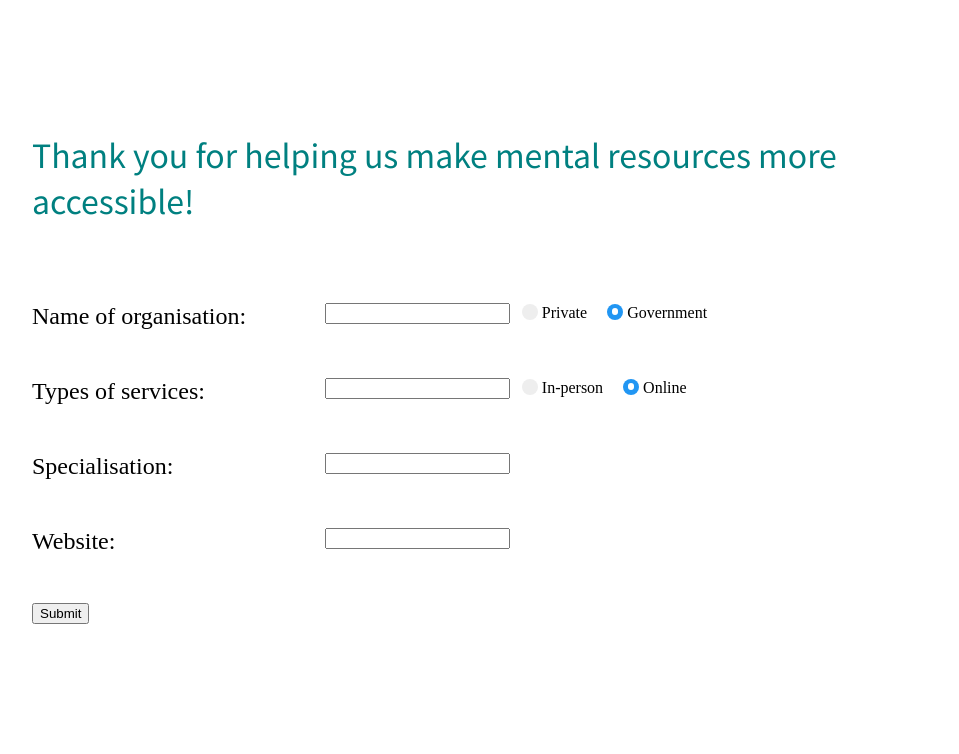
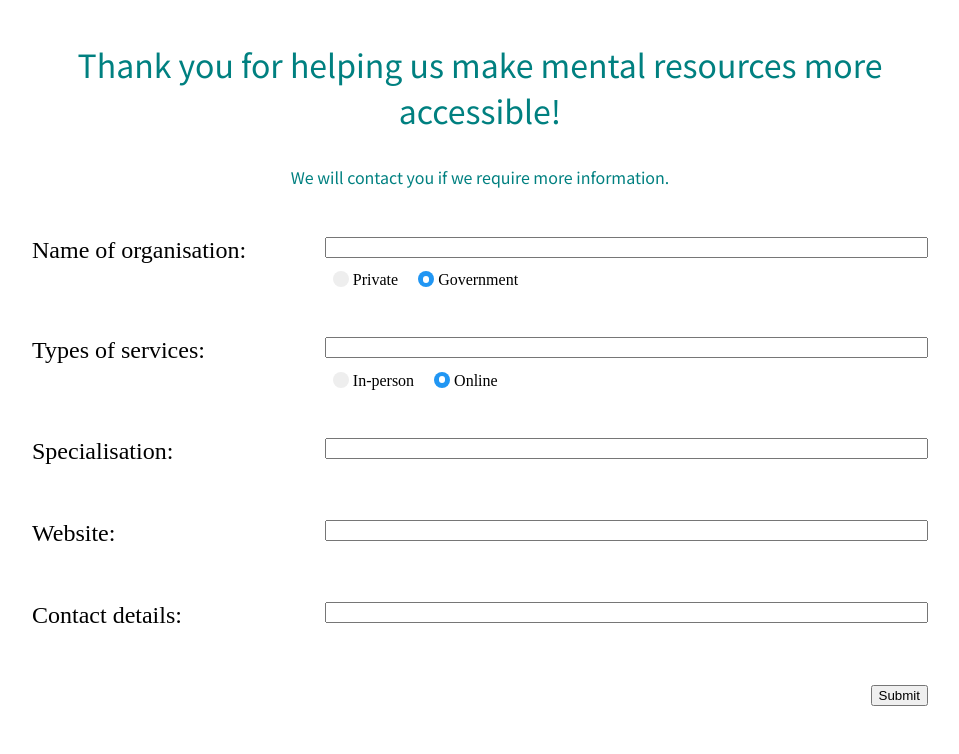
Before and after one commit to huachen24/mindsite, a PHP site: page /contribute.php in a window 1280 px wide. Shown: the part 87-841 px from the top of the page, without its empty margins (160-1119 px from the left). Before the commit the page ends 711 px from the top, so only its background shows below. Run offline with PHP 8.4, Linux system fonts and the light colour scheme.

Commit message:
reorganise forms

```diff
--- a/contribute.php
+++ b/contribute.php
@@ -13,7 +13,8 @@
 <?php } else { ?>
 
 <div class='form-container'>
-    <p>Thank you for helping us make mental resources more accessible!</p>
+    <p class='form-header'>Thank you for helping us make mental resources more accessible!</p>
+    <p class='form-subheader'>We will contact you if we require more information.</p>
     <form class='form' action='submit_contribution.php' method='post'>
         <div class='form-field'>
             <div class='form-prompt'>
@@ -63,7 +64,17 @@
                 <input type='text' name='website'>
             </div>
         </div>
-        <input type='submit' name='submit' value='Submit'>
+        <div class='form-field'>
+            <div class='form-prompt'>
+                Contact details:
+            </div>
+            <div class='form-input'>
+                <input type='text' name='contact'>
+            </div>
+        </div>
+        <div class='submit'>
+            <input type='submit' name='submit' value='Submit'>
+        </div>
     </form>
 </div>
 
--- a/feedback.php
+++ b/feedback.php
@@ -13,6 +13,7 @@
 <?php } else { ?>
 
 <div class='form-container'>
+    <p class='form-header'>Please leave your feedback below.</p>
     <form class='form' action='submit_feedback.php' method='post'>
         <div class='form-field'>
             <div class='form-prompt'>
@@ -60,7 +61,9 @@
                 <input type='text' id='email' name='email' placeholder='OPTIONAL'>
             </div>
         </div>
-        <input type='submit' name='submit' value='Submit'>
+        <div class='submit'>
+            <input type='submit' name='submit' value='Submit'>
+        </div>
     </form>
 </div>
 
--- a/styles.css
+++ b/styles.css
@@ -356,16 +356,24 @@ div[id^='overlay-'] {
 .form-container {
     display: flex;
     flex-direction: column;
-    justify-content: center;
     align-items: center;
     width: 70vw;
-    height: calc(100vh - 6em);
+    margin-bottom: 3em;
 }
 
-.form-container p {
+.form-header {
+    text-align: center;
     font-size: 2em;
     font-family: Noto Sans SC;
     color: teal;
+}
+
+.form-subheader {
+    text-align: center;
+    font-size: 1em;
+    font-family: Noto Sans SC;
+    color: teal;
+    margin: 0;
 }
 
 .form {
@@ -387,6 +395,16 @@ div[id^='overlay-'] {
 
 .form-input {
     width: 100%;
+}
+
+.form-input input[type='text'] {
+    width: 100%;
+    margin-bottom: 1em;
+}
+
+.form-input textarea {
+    width: 100%;
+    height: 12em;
 }
 
 .radio-label {
@@ -440,6 +458,11 @@ div[id^='overlay-'] {
       background: white;
 }
 
+.submit {
+    width: 100%;
+    text-align: right;
+}
+
 .form-success {
     width: 100%;
     height: calc(100vh - 6em);
```
